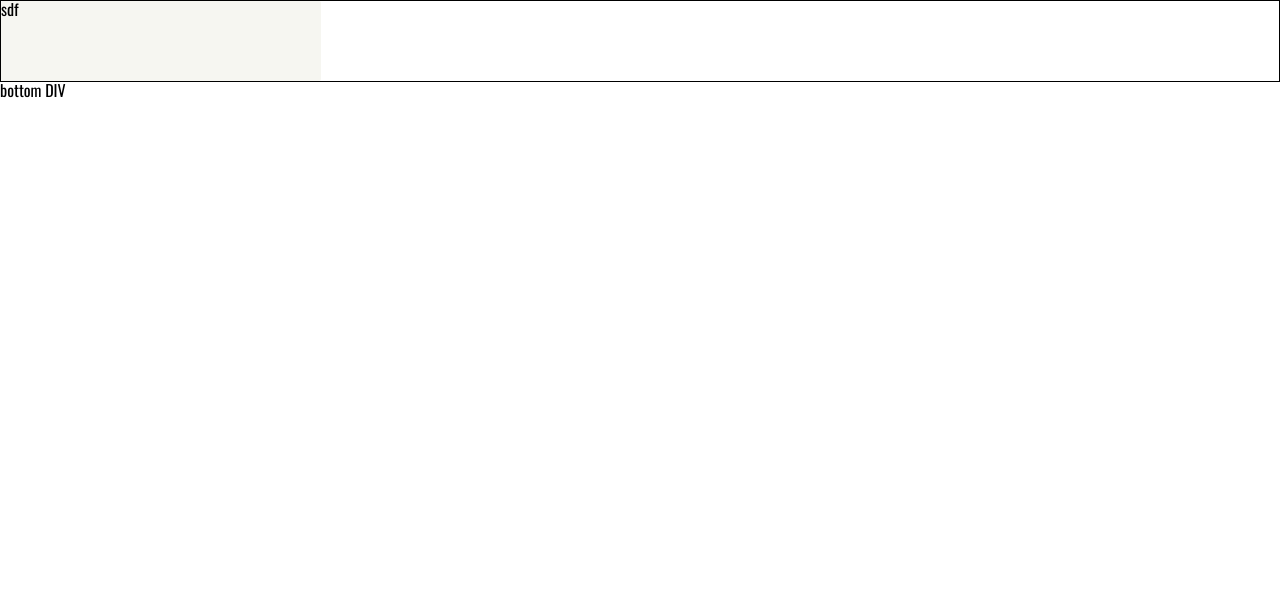
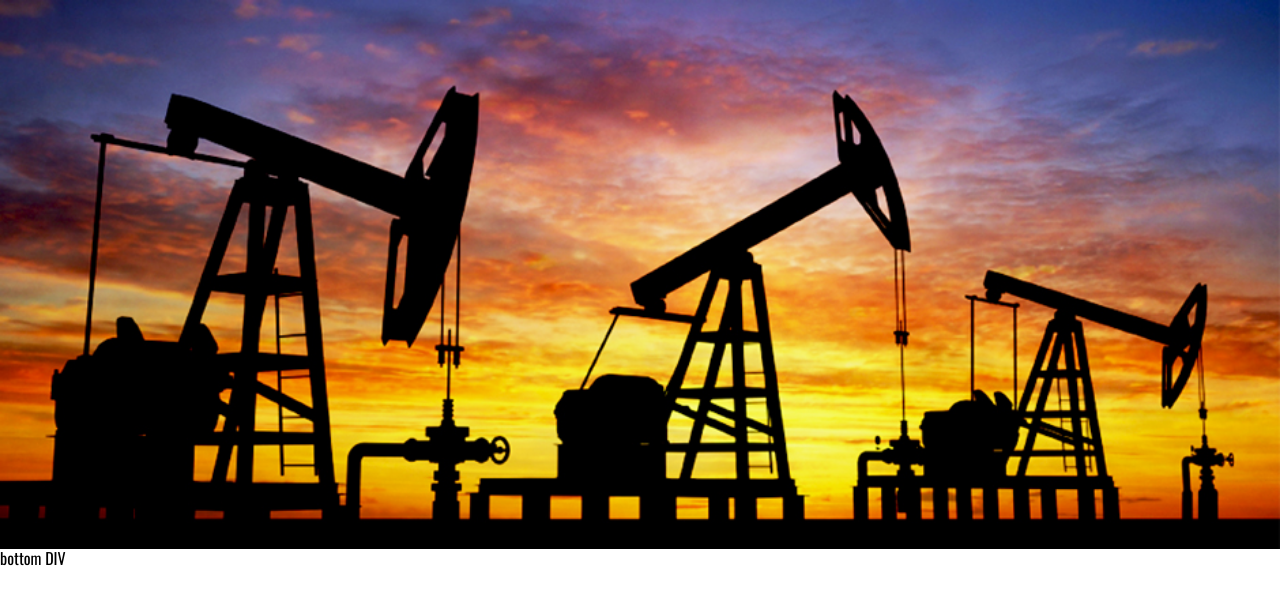
Before and after one commit to doorain/lpr, a website: page public/index.html in a window 1280 px wide. Drawn offline with nearby package versions, Linux system fonts and the light colour scheme; some packages are replaced by stand-ins of ours; files that its build step writes are made by us from their sources.

Commit message:
start again

```diff
--- a/public/src/css/styles/_home.scss
+++ b/public/src/css/styles/_home.scss
@@ -1,11 +1,38 @@
 .banner-box{
   width: 100vw;
-  border: solid black 1px;
+  // height: 10vh;
+  // border: 1px solid red;
+  // background-image: url("https://transfac.com/wp-content/uploads/2014/05/oilfield_service_factoring.jpg") no-repeat;
 }
-
+.banner-pic{
+  width: 100vw;
+  // height: 20vh;
+}
 .ex{
-  height: 10vh;
+  height: 3vh;
   width: 25vw;
+  // position: absolute;
   border-radius: 2px;
   background-color: rgba(225, 225, 208, .3);
 }
+//
+// @media (min-width: 480px) {
+//   .banner-pic{
+//     height: 22vh
+//   }
+// }
+// @media (min-width: 625px) {
+//   .banner-pic{
+//     height: 25vh
+//   }
+// }
+// @media (min-width: 768px) {
+//   .banner-pic{
+//     height: 30vh
+//   }
+// }
+// @media (min-width: 1224px) {
+//   .banner-pic{
+//     height: 35vh
+//   }
+// }
--- a/public/src/views/home.html
+++ b/public/src/views/home.html
@@ -1,14 +1,14 @@
 <section class="main-container">
   <div class="banner-box">
-    <div class="ex">
-      sdf
-    </div>
-    <!-- <img class="pic-banner" src="https://transfac.com/wp-content/uploads/2014/05/oilfield_service_factoring.jpg" alt=""> -->
+
+  <img class="banner-pic"src="../../build/assets/img.jpg" alt="">
+
+  <span class="ex"></span>
 
   </div>
   <div class="">
 bottom DIV
 
 </div>
-  </div>
+
 </section>
```
Also changed, not shown: public/build/main.css.
